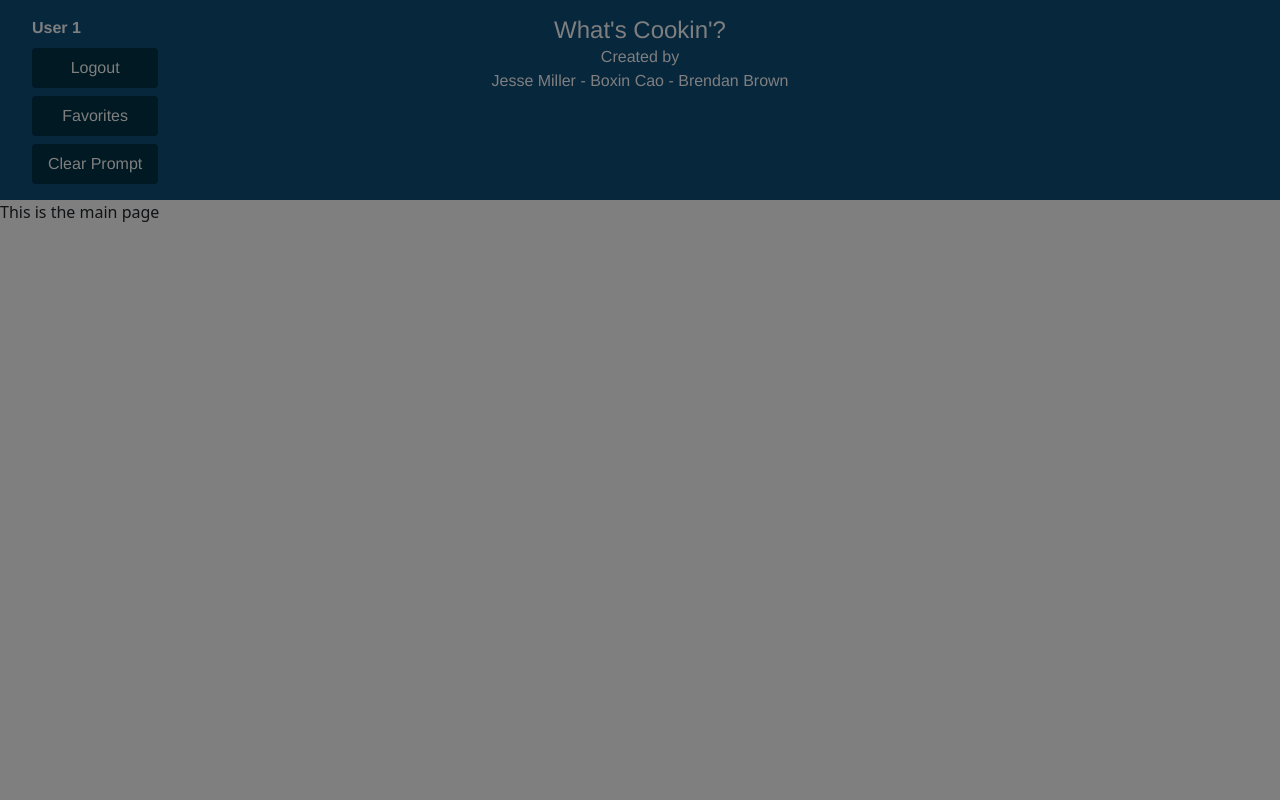
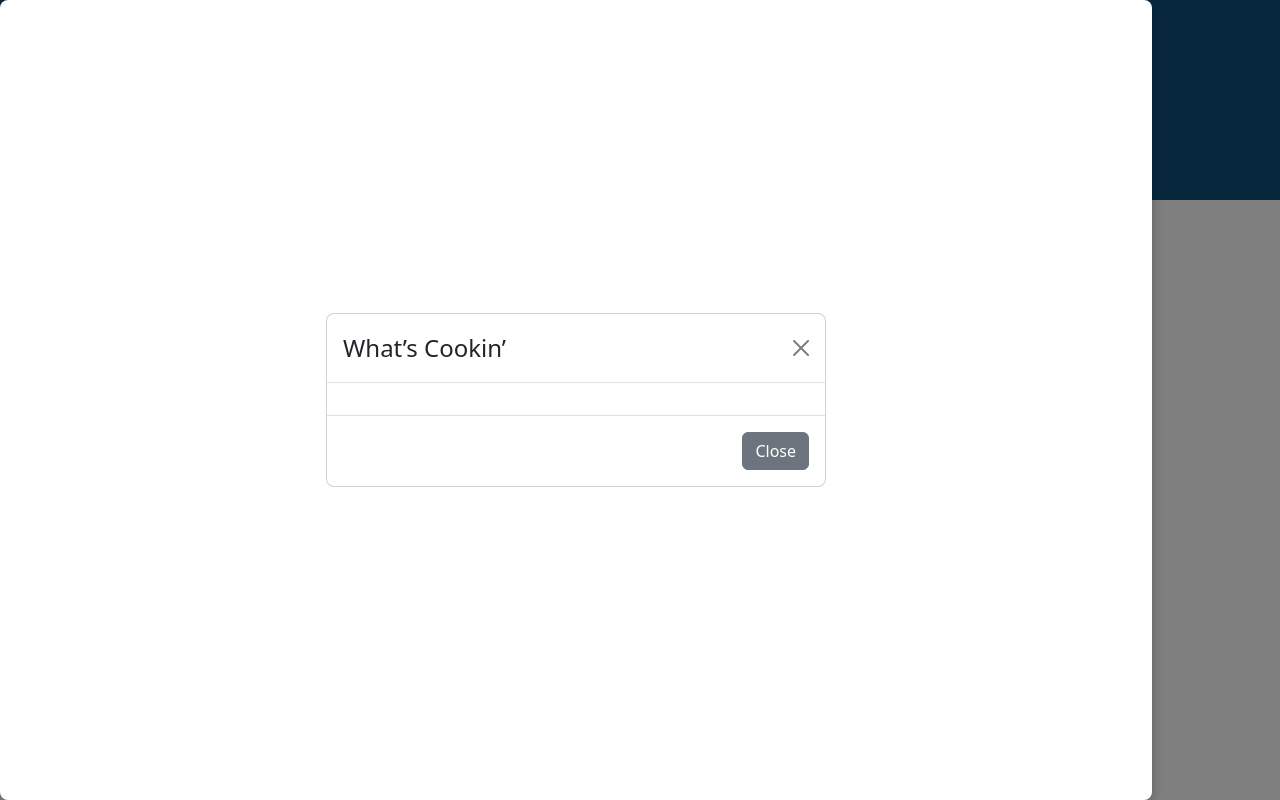
Before and after one commit to wizbren/whats-cookin, a React (Create React App) app in the folder client/: page / in a window 1280 px wide. Built offline with nearby package versions, Linux system fonts and the light colour scheme; no server answers.

Commit message:
quick merge to share main.jsx changes

```diff
--- a/client/package.json
+++ b/client/package.json
@@ -9,6 +9,7 @@
     "@testing-library/user-event": "^13.5.0",
     "bootstrap": "^5.3.6",
     "react": "^19.1.0",
+    "react-bootstrap": "^2.10.10",
     "react-dom": "^19.1.0",
     "react-router-dom": "^7.6.2",
     "react-scripts": "5.0.1",
--- a/client/src/App.js
+++ b/client/src/App.js
@@ -2,7 +2,8 @@ import { useEffect, useState } from "react";
 import { BrowserRouter as Router, Routes, Route } from "react-router-dom";
 import Login from "./components/Login";
 import Main from "./components/Main";
-import User from "./components/User";
+import Modal from './components/Modal'
+import ModalComponent from './components/Modal';
 import Header from "./components/Header";
 import "./styles/main.scss";
 
@@ -24,8 +25,9 @@ function App() {
         <Header user={user} />     {/* renders Header at the top */}
         <Routes>
           <Route path="/login" element={<Login />} />
-          <Route path="/" element={<Main showModal={modalOpen} setModalOpen={setModalOpen} />} />
+          <Route path="/" element={<Main />} />
         </Routes>
+        <ModalComponent show={modalOpen} onClose={() => setModalOpen(false)} />
       </div>
     </Router>
   );
--- a/client/src/components/Main.jsx
+++ b/client/src/components/Main.jsx
@@ -1,11 +1,6 @@
-import Modal from "./Modal";
-
-const Main = (props) => {
-  const { showModal } = props;
+const Main = () => {
   return (
     <div className="main-view">
-      {showModal && <Modal />}
-      {/* main content here */}
       This is the main page
     </div>
   );
--- a/client/src/components/Modal.jsx
+++ b/client/src/components/Modal.jsx
@@ -1,20 +1,19 @@
-const Modal = ({ onClose }) => {
-  const handleOverlayClick = (event) => {
-    // Only close if the user clicks *on the overlay*, not inside the modal
-    if (event.target.classList.contains('modal-overlay')) {
-      onClose();
-    }
-  };
+import { Modal, Button } from "react-bootstrap";
 
+const ModalComponent = ({ show, onClose }) => {
   return (
-    <div className="modal-overlay" onClick={handleOverlayClick}>
-      <div className="modal">
-        <button className="modal-close" onClick={onClose}>&times;</button>
-        <h2>Modal Title</h2>
-        <p>Modal content goes here.</p>
-      </div>
-    </div>
+    <Modal show={show} onHide={onClose} backdrop="static" centered>
+      <Modal.Header closeButton>
+        <Modal.Title>What’s Cookin’</Modal.Title>
+      </Modal.Header>
+      <Modal.Body>{/* recipe from api */}</Modal.Body>
+      <Modal.Footer>
+        <Button variant="secondary" onClick={onClose}>
+          Close
+        </Button>
+      </Modal.Footer>
+    </Modal>
   );
 };
 
-export default Modal;
+export default ModalComponent;
```
Also changed, not shown: 1 other file (tests, documents, lock files or other folders).
